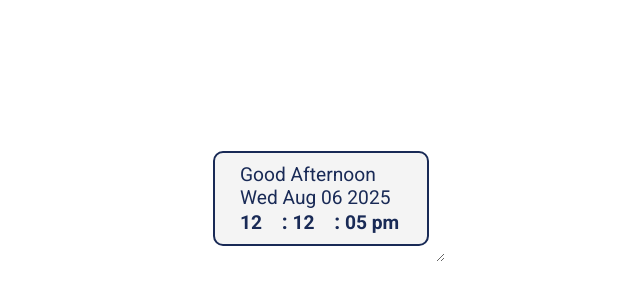
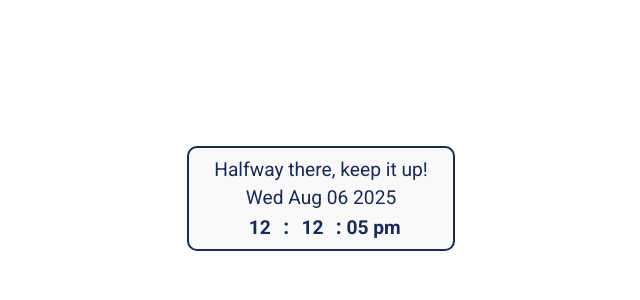
Before and after one commit to wulanretnaw15/notion_widget_greeting, a plain HTML site: page index.html in a window 1280 px wide. Shown: the part 202-502 px from the top of the page, without its empty margins (319-959 px from the left). Drawn offline with Linux system fonts and the light colour scheme.

Commit message:
Update index.html

```diff
--- a/index.html
+++ b/index.html
@@ -4,40 +4,35 @@
   <meta charset="UTF-8" />
   <meta name="viewport" content="width=device-width, initial-scale=1.0"/>
   <title>Jam Digital Notion</title>
-  <link href="https://fonts.googleapis.com/css?family=Lobster|Roboto:400,700" rel="stylesheet">
+  <link href="https://fonts.googleapis.com/css?family=Roboto:400,700" rel="stylesheet">
 
   <style>
-    html, body {
+    body {
+      background-color: transparent;
       margin: 0;
       padding: 0;
-      width: 100%;
-      height: 100%;
-      background-color: transparent;
-      display: flex;
-      justify-content: center;
-      align-items: center;
+      font-family: 'Roboto', sans-serif;
     }
 
-    .container {
-      padding: 1em;
-      box-sizing: border-box;
-      resize: both;
-      overflow: auto;
-      display: inline-block;
+    .full-table {
+      display: table;
+      height: 100vh;
+      width: 100%;
+    }
+
+    .table-cell {
+      display: table-cell;
+      vertical-align: middle;
+      text-align: center;
     }
 
     .card {
       padding: 10px 25px;
       border-radius: 10px;
-      background-color: #F4F4F4;
+      background: #f9f9f9;
       color: #192A56;
       border: 2px solid #192A56;
       display: inline-block;
-      font-family: 'Roboto', sans-serif;
-    }
-
-    .card:hover {
-      margin-top: 2px;
     }
 
     .clock {
@@ -58,13 +53,15 @@
 
     .date, .greet {
       display: block;
-      min-width: 162px;
+      min-width: 200px;
       font-size: 1.2em;
+      margin-bottom: 5px;
     }
   </style>
 </head>
 <body>
-  <div class="container">
+  <div class="full-table">
+    <div class="table-cell">
       <div class="card">
         <div class="greet" id="greet"></div>
         <div class="date" id="date"></div>
@@ -77,55 +74,54 @@
         </div>
       </div>
     </div>
+  </div>
 
   <script>
-    function date() {
-      var today = new Date();
-      document.getElementById('date').innerHTML = today.toDateString();
+    function updateDateTime() {
+      const now = new Date();
+      const hours = now.getHours();
+      const minutes = now.getMinutes();
+      const seconds = now.getSeconds();
+
+      const hourDisplay = zeros(twelveHour(hours));
+      const minuteDisplay = zeros(minutes);
+      const secondDisplay = zeros(seconds) + (hours >= 12 ? " pm" : " am");
+
+      document.getElementById("hour").innerHTML = hourDisplay;
+      document.getElementById("min").innerHTML = minuteDisplay;
+      document.getElementById("sec").innerHTML = secondDisplay;
+
+      document.getElementById("date").innerHTML = now.toDateString();
+
+      let greeting = "";
+      if (hours >= 0 && hours < 5) {
+        greeting = "Sleep tight, champs!";
+      } else if (hours >= 5 && hours < 12) {
+        greeting = "Rise and shine, Team!";
+      } else if (hours >= 12 && hours < 17) {
+        greeting = "Halfway there, keep it up!";
+      } else if (hours >= 17 && hours < 21) {
+        greeting = "You did great today!";
+      } else {
+        greeting = "Sleep tight, champs!";
       }
 
-    function clock() {
-      var today = new Date();
-      var hour = zeros(twelveHour(today.getHours()));
-      var minutes = zeros(today.getMinutes());
-      var seconds = zeros(today.getSeconds());
-      if(today.getHours() >= 12){
-        seconds += " pm";
-      } else {
-        seconds += " am";
-      }
+      document.getElementById("greet").innerHTML = greeting;
 
-      var hrs = today.getHours();
-      if (hrs < 12)
-        greet = 'Good Morning';
-      else if (hrs >= 12 && hrs <= 17)
-        greet = 'Good Afternoon';
-      else if (hrs >= 17 && hrs <= 24)
-        greet = 'Good Evening';
-
-      document.getElementById('greet').innerHTML = greet;
-      document.getElementById('hour').innerHTML = hour;
-      document.getElementById('min').innerHTML = minutes;
-      document.getElementById('sec').innerHTML = seconds;
+      setTimeout(updateDateTime, 500);
     }
 
     function twelveHour(hour) {
-      if (hour > 12) return hour -= 12;
-      else if (hour === 0) return hour = 12;
+      if (hour === 0) return 12;
+      else if (hour > 12) return hour - 12;
       else return hour;
     }
 
     function zeros(num) {
-      return num < 10 ? '0' + num : num;
+      return num < 10 ? "0" + num : num;
     }
 
-    function dateTime() {
-      date();
-      clock();
-      setTimeout(dateTime, 500);
-    }
-
-    dateTime();
+    updateDateTime();
   </script>
 </body>
 </html>
```
Lines whose indentation alone changed are shown as unchanged.
